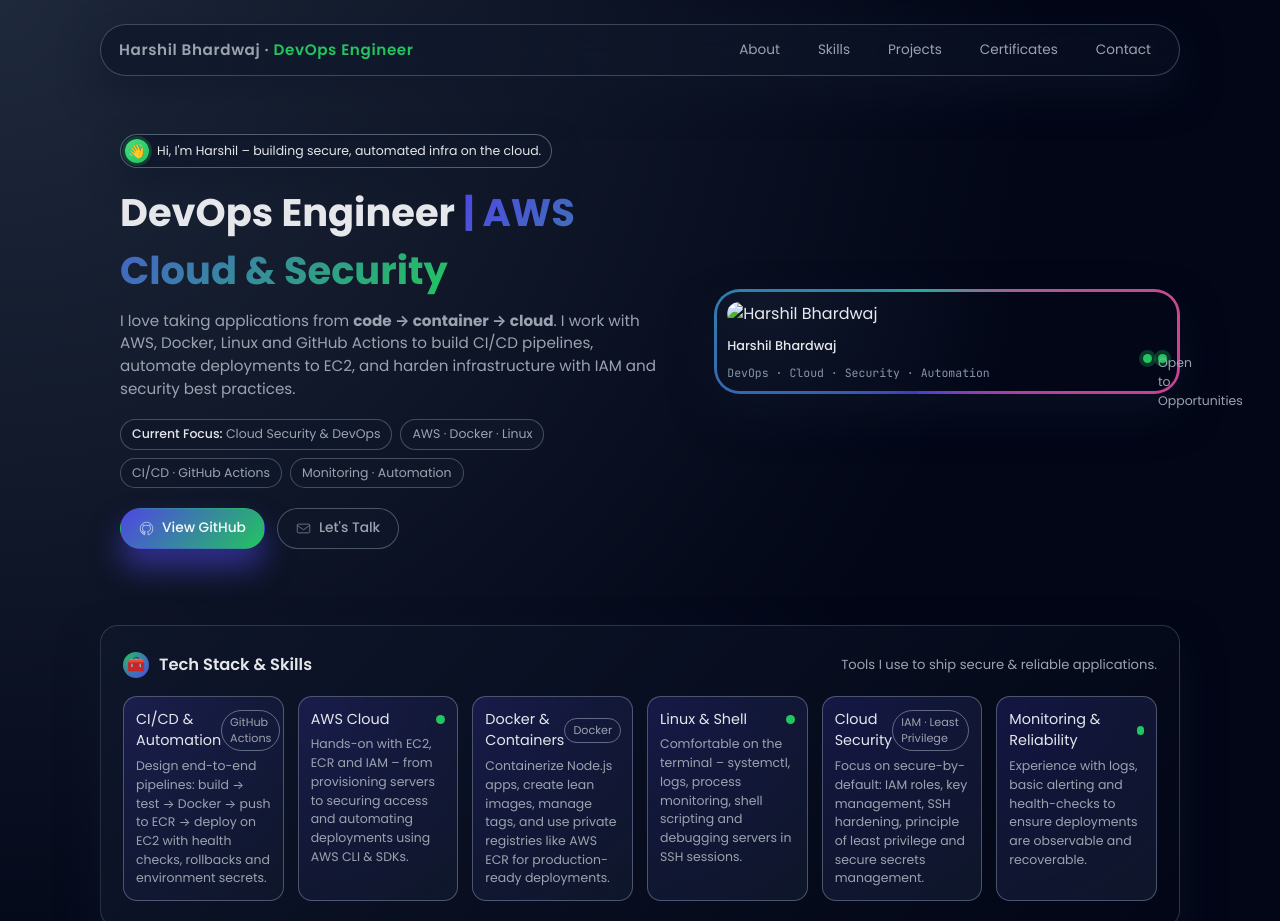
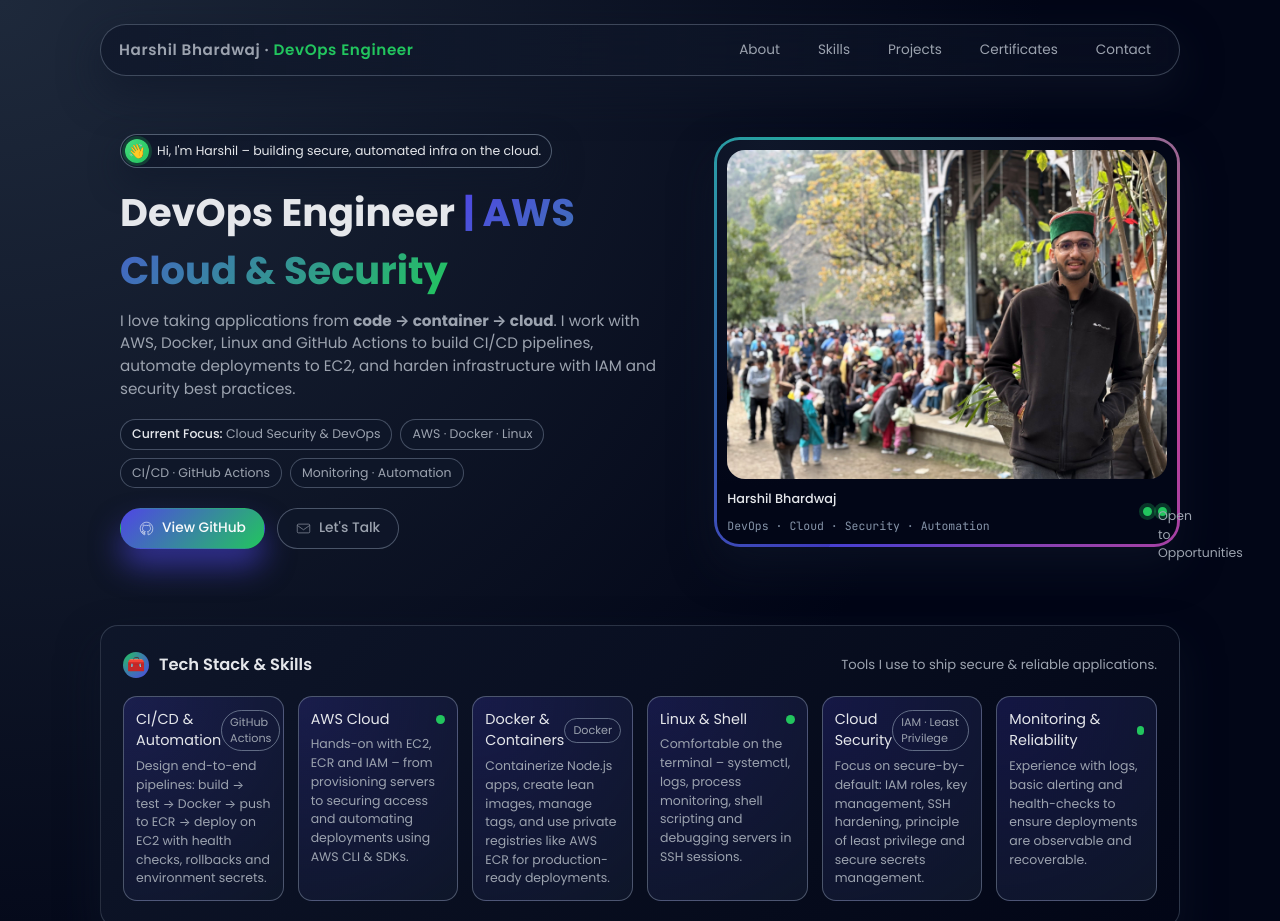
Before and after one commit to Harshil074/harshil-portfolio, a plain HTML site: page index.html in a window 1280 px wide. Shown: the top 921 px of the page. Drawn offline with Linux system fonts and the light colour scheme.

Commit message:
Update index.html

```diff
--- a/index.html
+++ b/index.html
@@ -667,7 +667,8 @@
       <div class="hero-photo-wrapper">
         <div class="hero-photo-inner">
           <!-- YOUR PHOTO -->
-          <img src="assets/harshil-profile.jpg" alt="Harshil Bhardwaj" />
+          <img src="images/WhatsApp%20Image%202025-04-30%20at%2000.16.59_a37f83e5.jpg"
+     alt="Harshil Bhardwaj" class="hero-photo" />
           <div class="photo-caption">
             <div>
               <strong>Harshil Bhardwaj</strong>
```
